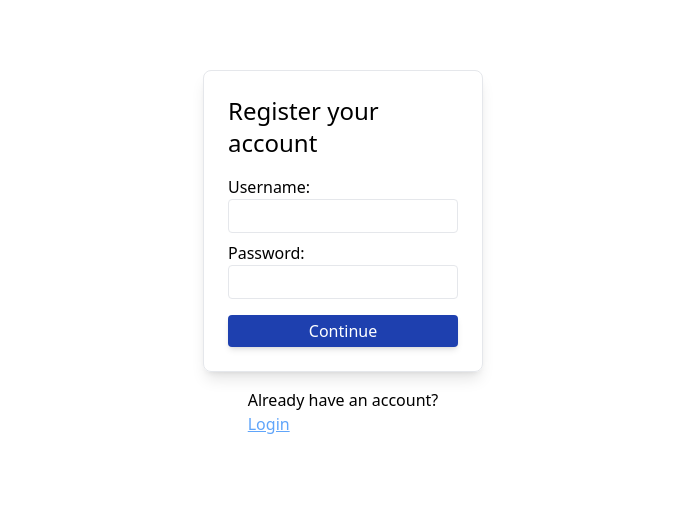
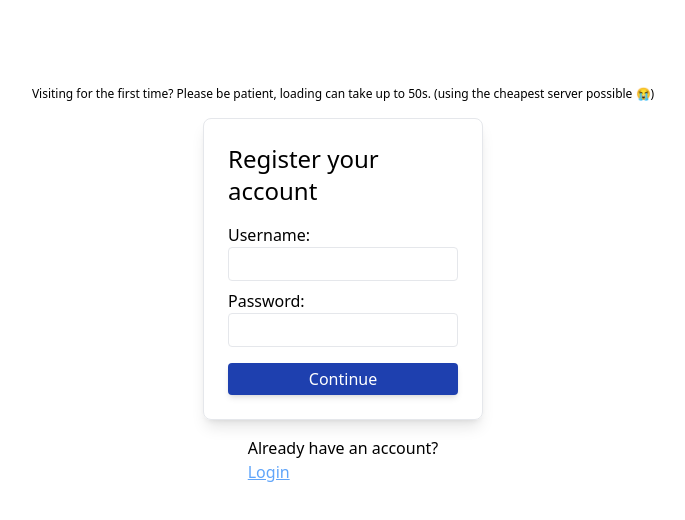
Before and after one commit to raziweb/expense-manager, a React (Create React App) app: page /register in a window 1280 px wide. Shown: the top 520 px of the page, without its empty margins (297-982 px from the left). Built offline with nearby package versions, Linux system fonts and the light colour scheme.

Commit message:
Add info message

```diff
--- a/src/pages/LoginPage.js
+++ b/src/pages/LoginPage.js
@@ -49,6 +49,11 @@ function LoginPage() {
 
   return (
     <div className="flex-col">
+      <div className="flex justify-center">
+        <div className="m-4">
+          <p className="text-xs">Visiting for the first time? Please be patient, loading can take up to 50s. (using the cheapest server possible 😭)</p>
+        </div>
+      </div>
       <div className="flex justify-center">
         <form
           onSubmit={handleFormSubmit}
--- a/src/pages/RegisterPage.js
+++ b/src/pages/RegisterPage.js
@@ -53,6 +53,11 @@ function RegisterPage() {
   return (
     <div className="flex-col">
       <div className="flex justify-center">
+        <div className="m-4">
+          <p className="text-xs">Visiting for the first time? Please be patient, loading can take up to 50s. (using the cheapest server possible 😭)</p>
+        </div>
+      </div>
+      <div className="flex justify-center">
         <form
           onSubmit={handleFormSubmit}
           className="border p-4 rounded-lg shadow-lg flex-col w-[280px]"
```
